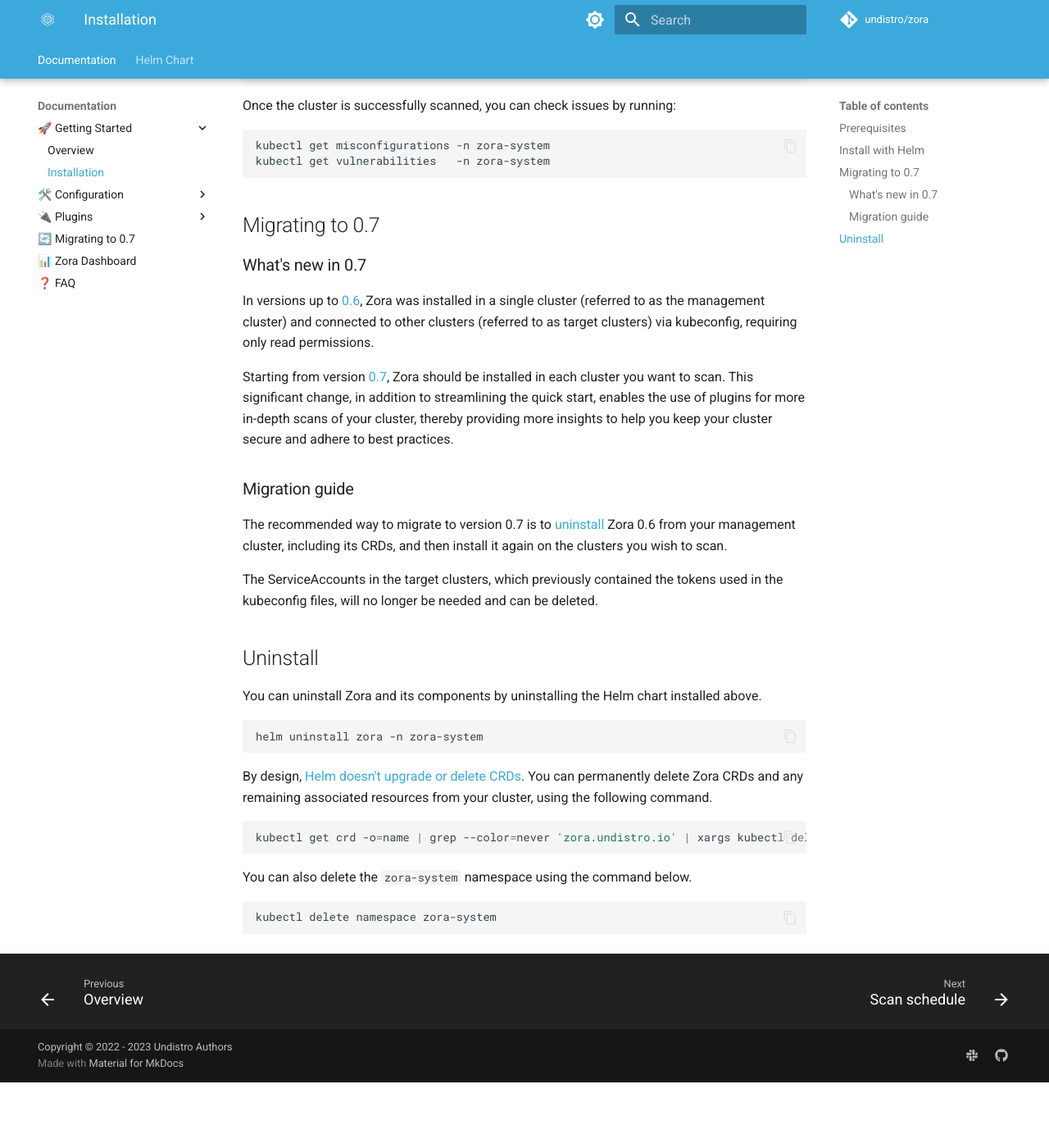
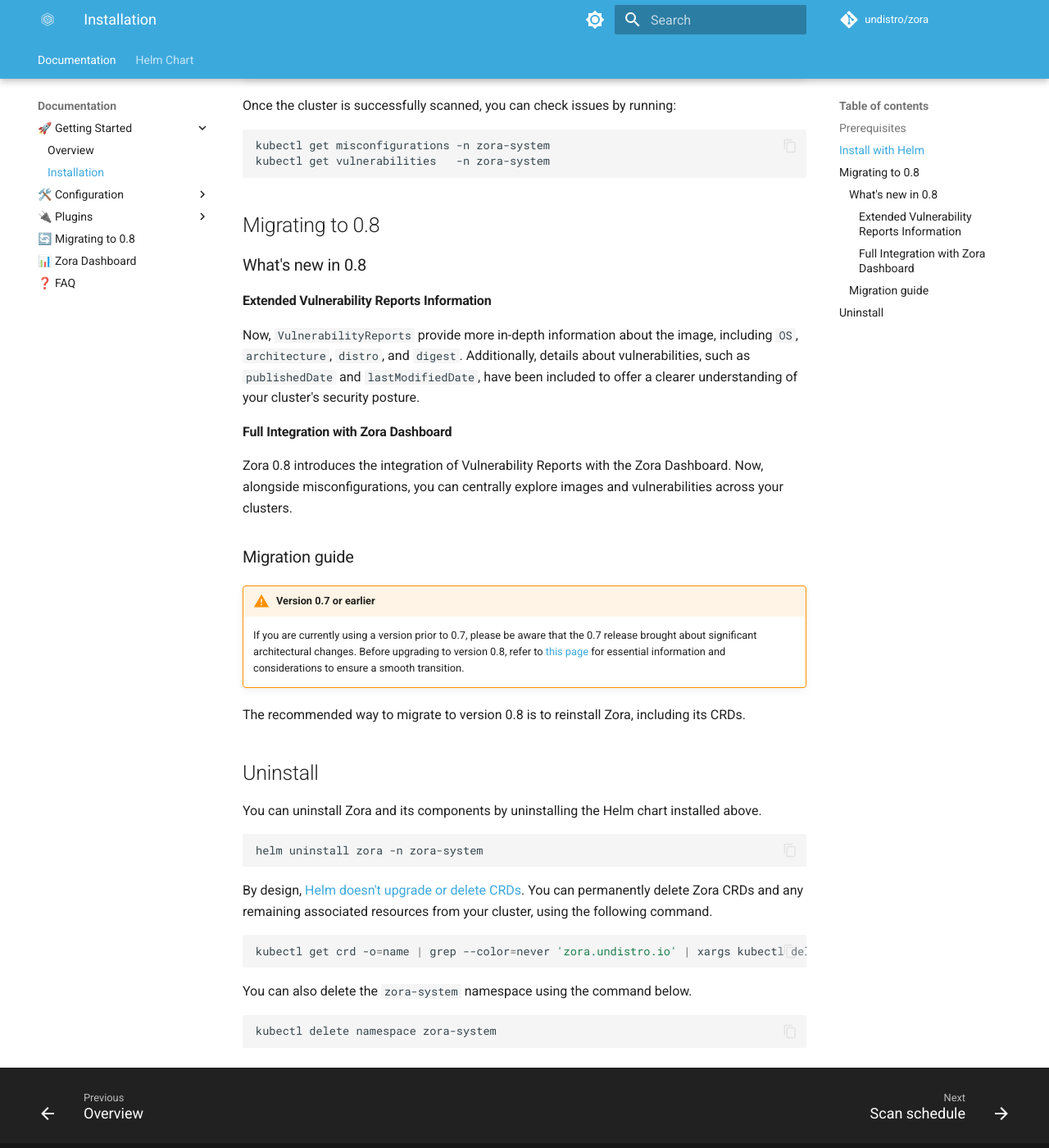
Before and after one commit to undistro/zora, an MkDocs documentation site: the page built from docs/getting-started/installation.md, in a window 1280 px wide and 1400 px high, scrolled down 1489 px. Shown: the whole window at 82% size. Built offline with MkDocs 1.6.1 and Material for MkDocs 9.7.7, drawn with Linux system fonts in a browser that asks for light colours; comment, search, counter and statistics services are not loaded; the version menu is left out; before the commit the page ends 2809 px from its top, so only the background shows below that.

Commit message:
Release v0.8.0 (#238)
* bumping to 0.8.0

* update doc to 0.8

````diff
--- a/docs/getting-started/installation.md
+++ b/docs/getting-started/installation.md
@@ -31,7 +31,7 @@
     helm repo update undistro
     helm upgrade --install zora undistro/zora \
       -n zora-system \
-      --version 0.7.0 \
+      --version 0.8.0 \
       --create-namespace \
       --wait \
       --set clusterName="$(kubectl config current-context)"
@@ -42,7 +42,7 @@
     ```shell
     helm upgrade --install zora oci://ghcr.io/undistro/helm-charts/zora \
       -n zora-system \
-      --version 0.7.0 \
+      --version 0.8.0 \
       --create-namespace \
       --wait \
       --set clusterName="$(kubectl config current-context)"
@@ -80,25 +80,31 @@
 kubectl get vulnerabilities   -n zora-system
 ```
 
-## Migrating to 0.7
+## Migrating to 0.8
 
-### What's new in 0.7
+### What's new in 0.8
 
-In versions up to [0.6](/v0.6/), Zora was installed in a single cluster (referred to as the management cluster)
-and connected to other clusters (referred to as target clusters) via kubeconfig, requiring only read permissions.
+#### Extended Vulnerability Reports Information
 
-Starting from version [0.7](/v0.7/), Zora should be installed in each cluster you want to scan.
-This significant change, in addition to streamlining the quick start,
-enables the use of plugins for more in-depth scans of your cluster,
-thereby providing more insights to help you keep your cluster secure and adhere to best practices.
+Now, `VulnerabilityReports` provide more in-depth information about the image, including `OS`, `architecture`, `distro`, and `digest`.
+Additionally, details about vulnerabilities, such as `publishedDate` and `lastModifiedDate`, have been included
+to offer a clearer understanding of your cluster's security posture.
+
+#### Full Integration with Zora Dashboard
+
+Zora 0.8 introduces the integration of Vulnerability Reports with the Zora Dashboard.
+Now, alongside misconfigurations, you can centrally explore images and vulnerabilities across your clusters.
 
 ### Migration guide
 
-The recommended way to migrate to version 0.7 is to [uninstall](#uninstall) Zora 0.6 from your management cluster,
-including its CRDs, and then install it again on the clusters you wish to scan.
+!!! warning "Version 0.7 or earlier"
+    If you are currently using a version prior to 0.7,
+    please be aware that the 0.7 release brought about significant architectural changes.
+    Before upgrading to version 0.8, refer to [this page](/v0.7/getting-started/installation/#migrating-to-07)
+    for essential information and considerations to ensure a smooth transition.
 
-The ServiceAccounts in the target clusters, which previously contained the tokens used in the kubeconfig files,
-will no longer be needed and can be deleted.
+
+The recommended way to migrate to version 0.8 is to reinstall Zora, including its CRDs.
 
 ## Uninstall
 
--- a/mkdocs.yml
+++ b/mkdocs.yml
@@ -94,7 +94,7 @@
             - Popeye: plugins/popeye.md
           - Vulnerability:
             - Trivy: plugins/trivy.md
-      - "🔄 Migrating to 0.7": getting-started/installation/#migrating-to-07
+      - "🔄 Migrating to 0.8": getting-started/installation/#migrating-to-08
 #      - "🔐 Data privacy": data-privacy.md
       - "📊 Zora Dashboard": dashboard.md
 #      - "🗃️ Troubleshooting": troubleshooting.md
````
Also changed, not shown: charts/zora/README.md (+2 -2 lines), docs/dashboard.md (+2 -2 lines), docs/plugins/index.md (+0 -4 lines), docs/plugins/trivy.md (+0 -4 lines), 2 other files.
